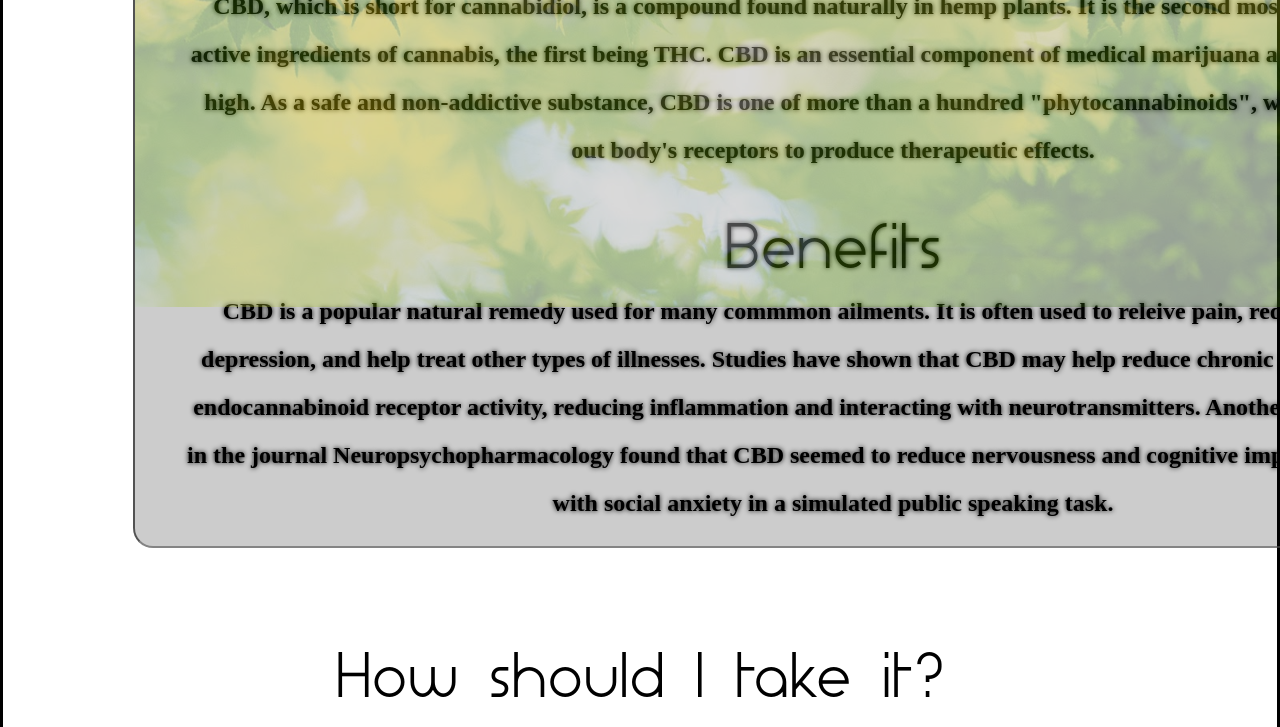
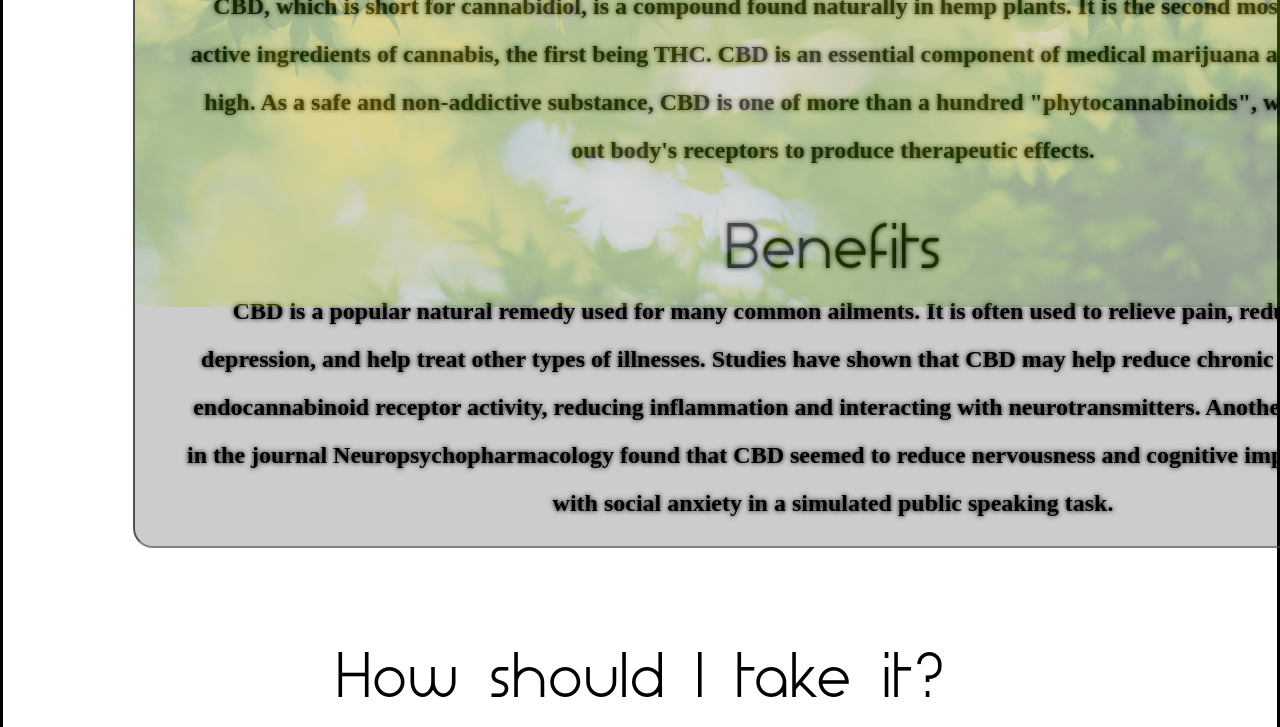
Before and after one commit to Meadow4543/Dave-CBD, a plain HTML site: page index.html in a window 1280 px wide. Shown: the part 493-1220 px from the top of the page. Drawn offline with Linux system fonts and the light colour scheme.

Commit message:
fixed spelling and wholesale

```diff
--- a/index.html
+++ b/index.html
@@ -39,8 +39,8 @@
          <div id="benefits">
             <h1>Benefits</h1>
             <p>
-               CBD is a popular natural remedy used for many commmon ailments.
-               It is often used to releive pain, reduce anxiety and depression, and help treat other types of illnesses.
+               CBD is a popular natural remedy used for many common ailments.
+               It is often used to relieve pain, reduce anxiety and depression, and help treat other types of illnesses.
                Studies have shown that CBD may help reduce chronic pain by impacting endocannabinoid receptor activity,
                reducing inflammation and interacting with neurotransmitters.
                Another small experiment in the journal Neuropsychopharmacology found
```
Also changed, not shown: Wholesale.png.
